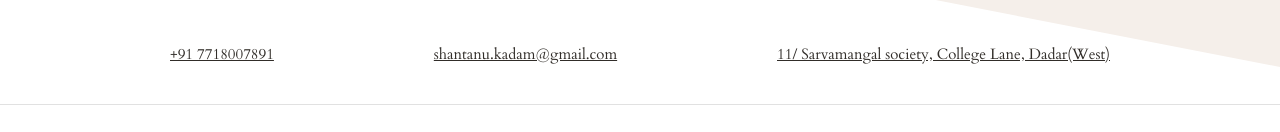
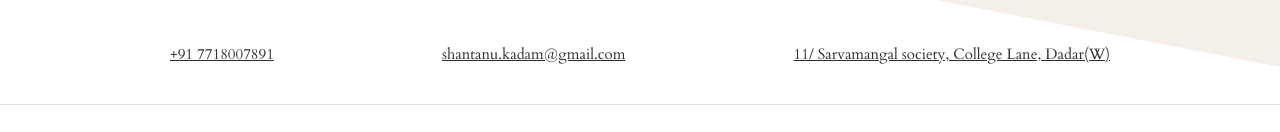
Before and after one commit to shantanuvk/shantanuvk.github.io, a plain HTML site: page index.html in a window 1280 px wide. Shown: the part 573-705 px from the top of the page. Drawn offline with Linux system fonts and the light colour scheme.

Commit message:
Update index.html

```diff
--- a/index.html
+++ b/index.html
@@ -68,7 +68,7 @@
         <h6>shantanu.kadam@gmail.com</h6>
       </button>
        <button class="nobg" onclick="copyToMyClipboard('11/ Sarvamangal society, College Lane, Dadar(West)');">
-        <h6>11/ Sarvamangal society, College Lane, Dadar(West)</h6>
+        <h6>11/ Sarvamangal society, College Lane, Dadar(W)</h6>
       </button>
     </div>
 
```
